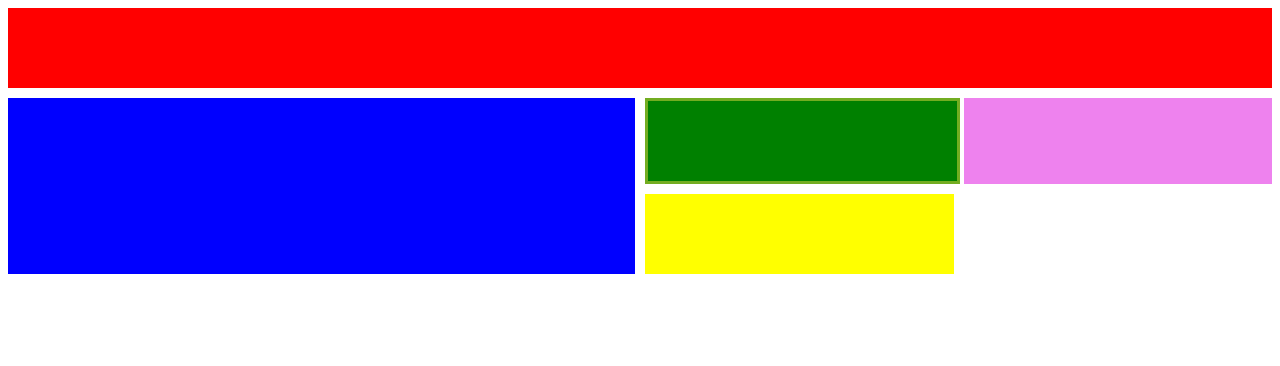
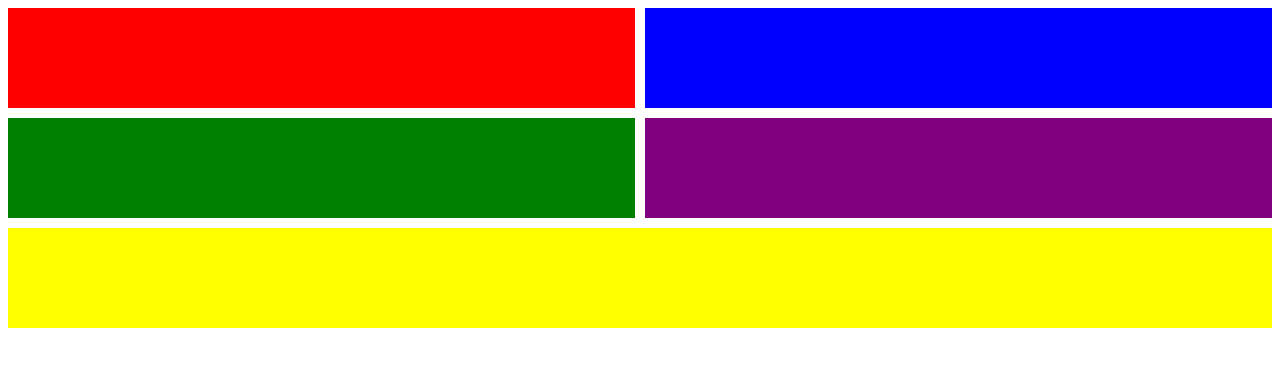
Before and after one commit to jas528/fsw-100, a plain HTML site: page week5/pp2/image2/index.html in a window 1280 px wide. Drawn offline with Linux system fonts and the light colour scheme.

Commit message:
wk5proj2

```diff
--- a/week5/pp2/image2/index.html
+++ b/week5/pp2/image2/index.html
@@ -18,7 +18,7 @@
       <div id="box1"class="boxred"></div>
       <div id="box2"class="boxblue"></div>
       <div id="box3"class="green"></div>
-      <div id="box4"class="boxviolet"></div>
+      <div id="box4"class="boxpurple"></div>
        <div id="box5"class="boxyellow"></div>
        </div>
 
--- a/week5/pp2/image2/styles.css
+++ b/week5/pp2/image2/styles.css
@@ -1,65 +1,50 @@
+.gridcontainer {
+    display: grid;
+    grid-template-columns: repeat (12 fr) ;
+    /* grid-template-colums:100%;*/
+    grid-auto-rows: minmax(100px,auto);
+    /*max-width: 960px; */
+    grid-gap: 10px;
+    width: 100%;
+    margin: 0 auto;
 
-.gridcontainer {
-display: grid;
-grid-template-columns: 1fr 1fr 1fr 1fr;
-grid-gap:10px;
+
 
 }
     .boxred{
+        grid-column: 1/2;
        background-color:red;
-        text-align-last: center;
-        font-size: 50;
-        line-height: 40px;
-        width: 100%;
-        padding-bottom: 40px;
-        padding-top: 40px ;
-        grid-column: span 4;
 
     }
 
 
 .boxblue{
-background-color:blue;
-font-size: 20px;
-width: 100%;
-height: 100%;
-grid-column: span 2;
-grid-row: span 2 ;
-}
+    background: blue;
+    grid-column: 2/3;
+    }
+
+
+
 
 .green {
+    grid-column: 2/0;
     background-color: green;
-    font-size: 20px;
-    border: 3px solid#73AD21;
-    width: 100%;
-    padding-bottom: 40px;
-    padding-top: 40px ;
 
 }
 
-.boxviolet{
-    background-color:violet;
-     text-align-last: center;
-     font-size: 50;
-     line-height: 40px;
-     width: 100%;
-     padding-bottom: 40px;
-    padding-top: 40px ;
-    grid-column: span 1;
+.boxpurple{
+    grid-column: 2/2;
+    background-color:purple;
+
+
 
  }
  .boxyellow{
+     grid-column: 3/1;
     background-color:yellow;
-     text-align-last: center;
-     font-size: 50;
-     line-height: 40px;
-     width: 100%;
-     padding-bottom: 40px;
-    padding-top: 40px ;
-    grid-column: span 1;
 
 }
-/* {@media screen and (mix-width:768 px) {
+/* {@media screen and (min-width:768 px) {
 .gridcontainer{
     grid-template-columns: minmax(150px auto )auto;
 }
```
Also changed, not shown: week2/project1/index.html (+10 -4 lines).
